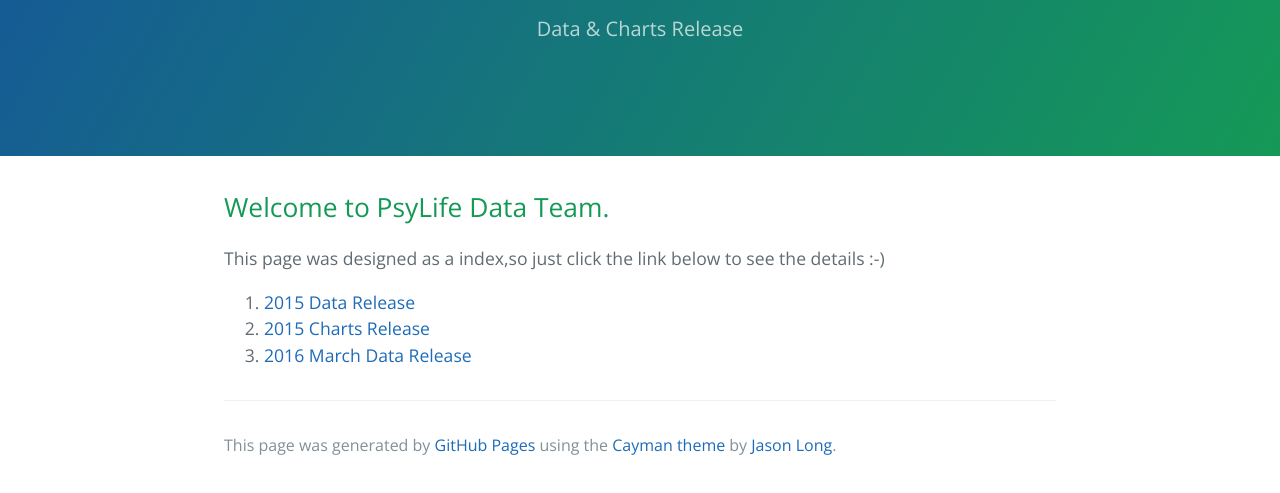
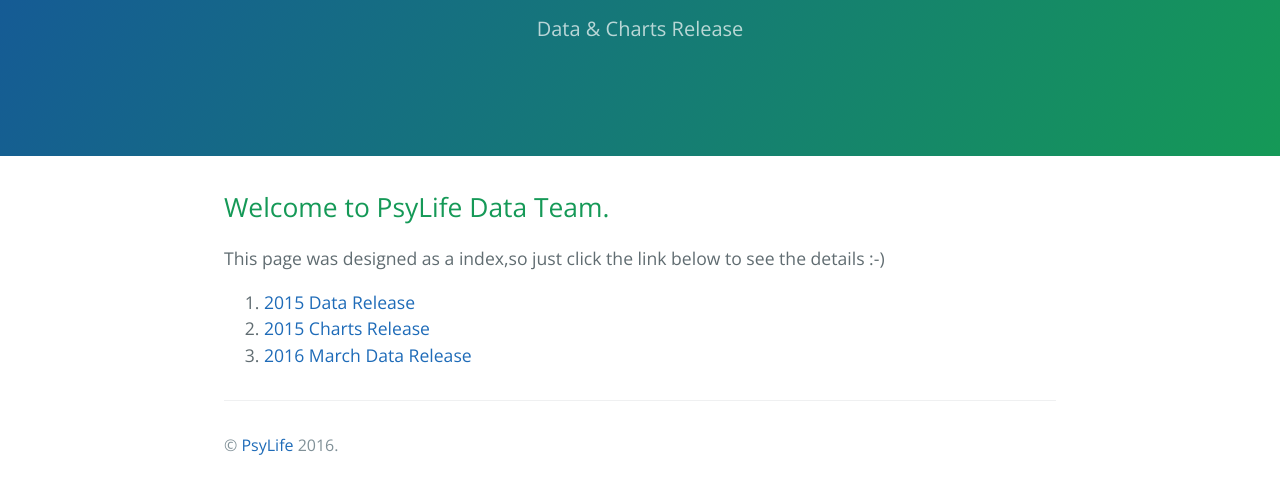
Before and after one commit to Psy-Data/psy-data.github.io, a plain HTML site: page index.html in a window 1280 px wide. Shown: the part 161-654 px from the top of the page. Drawn offline with nearby package versions, Linux system fonts and the light colour scheme.

Commit message:
Update index.html

```diff
--- a/index.html
+++ b/index.html
@@ -2,7 +2,7 @@
 <html lang="en-us">
   <head>
     <meta charset="UTF-8">
-    <title>PsyLife Data Team by Psy-Data</title>
+    <title>PsyLife Data Team</title>
     <meta name="viewport" content="width=device-width, initial-scale=1">
     <link rel="stylesheet" type="text/css" href="stylesheets/normalize.css" media="screen">
     <link href='https://fonts.googleapis.com/css?family=Open+Sans:400,700' rel='stylesheet' type='text/css'>
@@ -28,8 +28,7 @@
 </ol>
 
       <footer class="site-footer">
-
-        <span class="site-footer-credits">This page was generated by <a href="https://pages.github.com">GitHub Pages</a> using the <a href="https://github.com/jasonlong/cayman-theme">Cayman theme</a> by <a href="https://twitter.com/jasonlong">Jason Long</a>.</span>
+        <span class="site-footer-credits"> &copy; <a href="www.psylife.cc">PsyLife</a> 2016.</span>
       </footer>
 
     </section>
```
